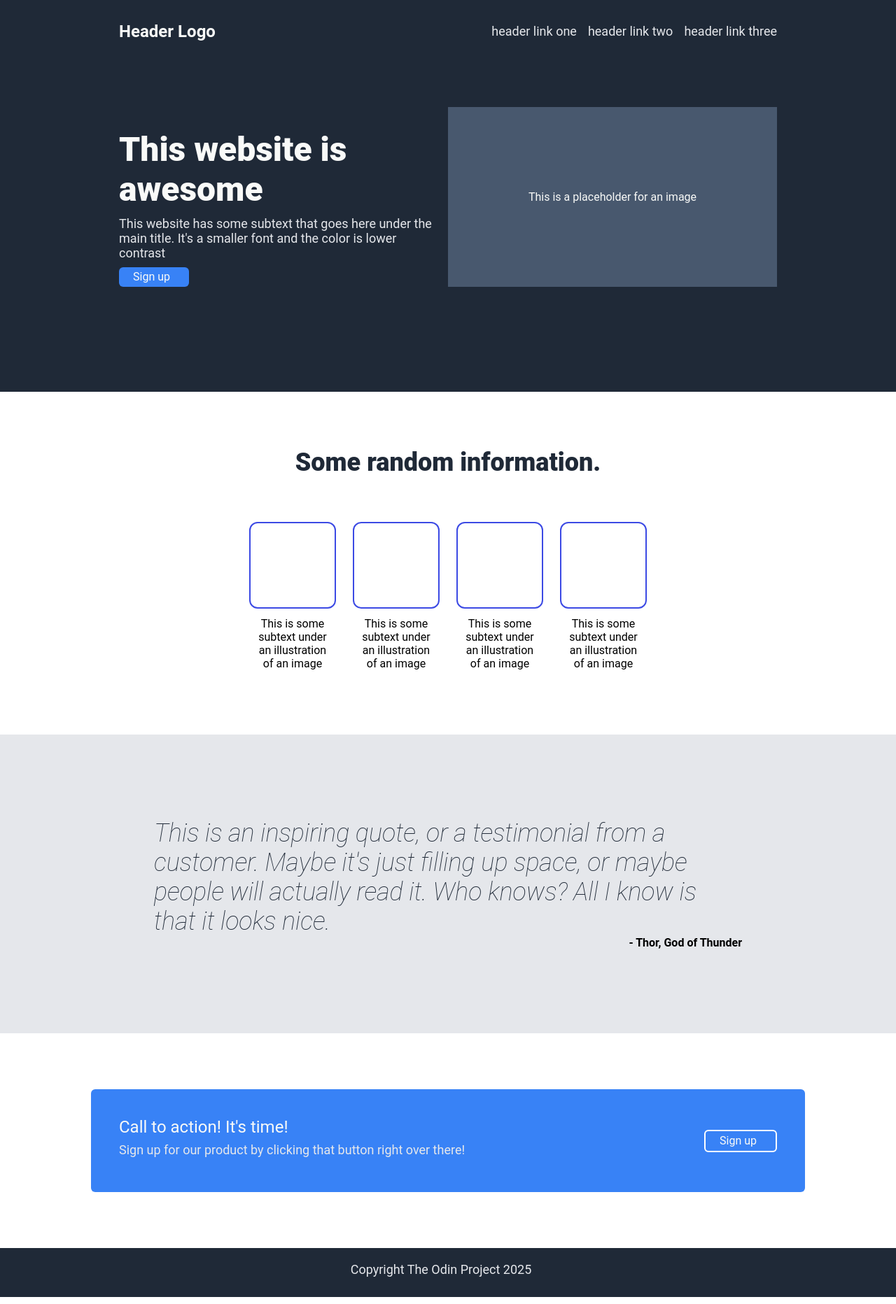
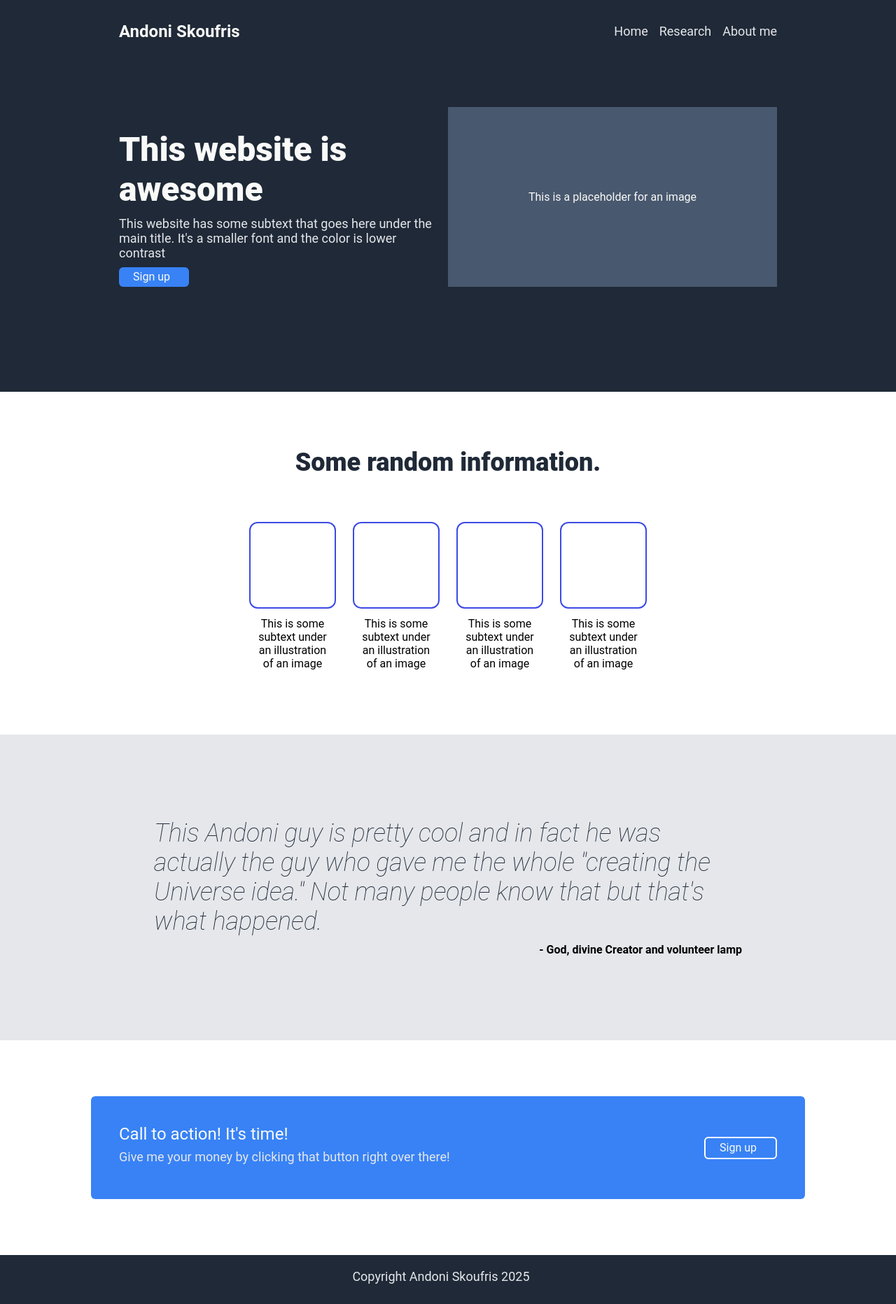
Before and after one commit to andoniskoufris/test-website, a plain HTML site: page index.html in a window 1280 px wide. Shown: the whole page at 70% size. Drawn offline with Linux system fonts and the light colour scheme.

Commit message:
Updated some of the wording

```diff
--- a/index.html
+++ b/index.html
@@ -10,11 +10,11 @@
     <body>
         <div class="top-banner">
             <div class="header">
-                <div class="title">Header Logo</div>
+                <div class="title">Andoni Skoufris</div>
                 <ul class="header-links">
-                    <li>header link one</li>
-                    <li>header link two</li>
-                    <li>header link three</li>
+                    <li>Home</li>
+                    <li>Research</li>
+                    <li>About me</li>
                 </ul>
             </div>
             <div class="website-summary">
@@ -49,22 +49,22 @@
         </div>
         <div class="quote-section">
             <div class="quote-container">
-                <div class="quote-text">This is an inspiring quote, or a testimonial from a customer. Maybe it's just filling up space, or maybe people will actually read it. Who knows? All I know is that it looks nice.</div>
-                <div class="quote-attribution">- Thor, God of Thunder</div>
+                <div class="quote-text">This Andoni guy is pretty cool and in fact he was actually the guy who gave me the whole "creating the Universe idea." Not many people know that but that's what happened.</div>
+                <div class="quote-attribution">- God, divine Creator and volunteer lamp</div>
             </div>
         </div>
         <div class="action-section">
             <div class="action-banner">
                 <div class="action-text">
                     <div class="action-title">Call to action! It's time!</div>
-                    <div class="text">Sign up for our product by clicking that button right over there!</div>
+                    <div class="text">Give me your money by clicking that button right over there!</div>
                 </div>
                 <div class="button">Sign up</div>
             </div>
         </div>
         <div class="footer">
             <div class="text">
-                Copyright The Odin Project 2025
+                Copyright Andoni Skoufris 2025
             </div>
         </div>
     </body>
--- a/style.css
+++ b/style.css
@@ -123,6 +123,7 @@ h1 {
     font-weight: lighter;
     font-style: italic;
     color: #1F2937;
+    margin-bottom: 10px;
 }
 
 .quote-attribution {
```
